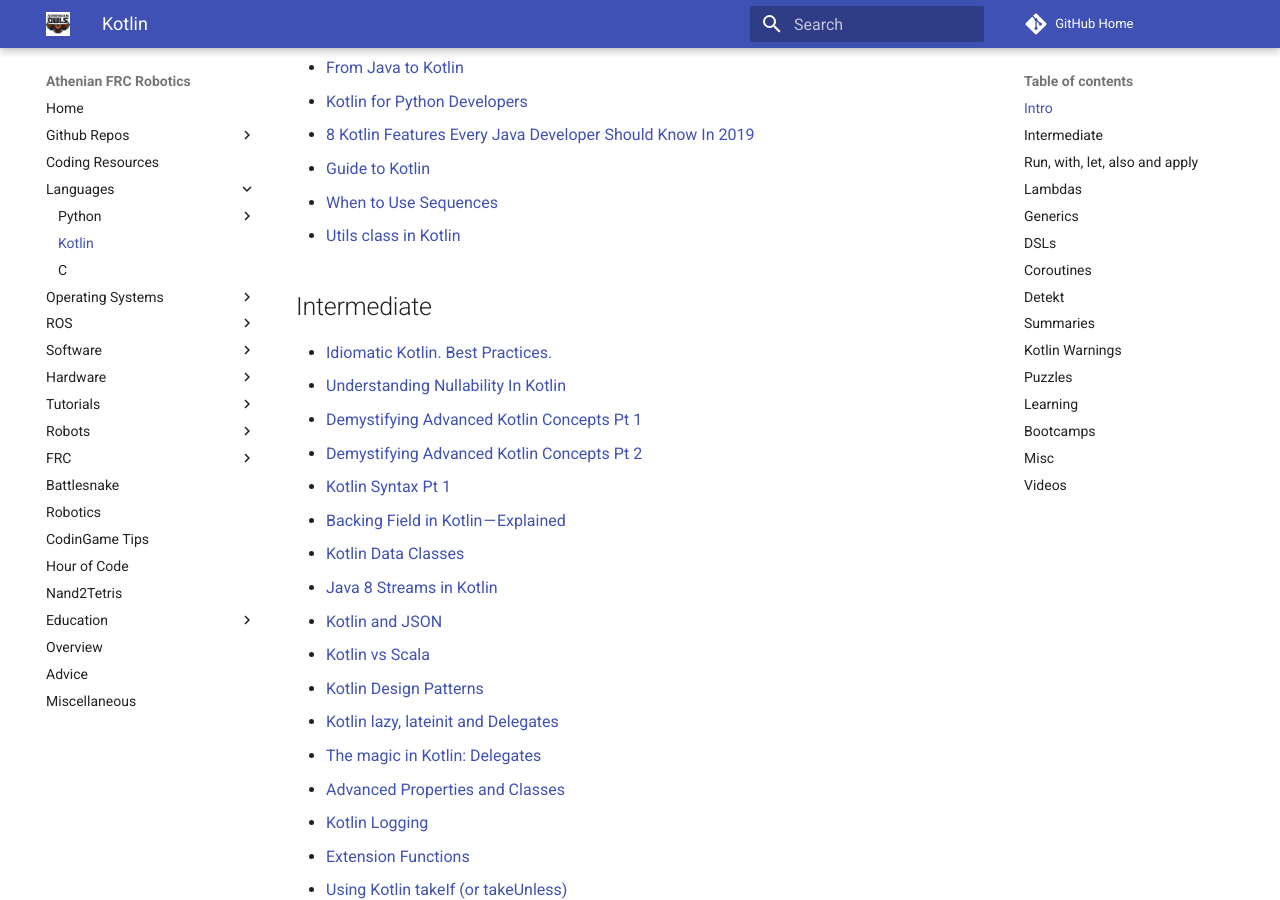
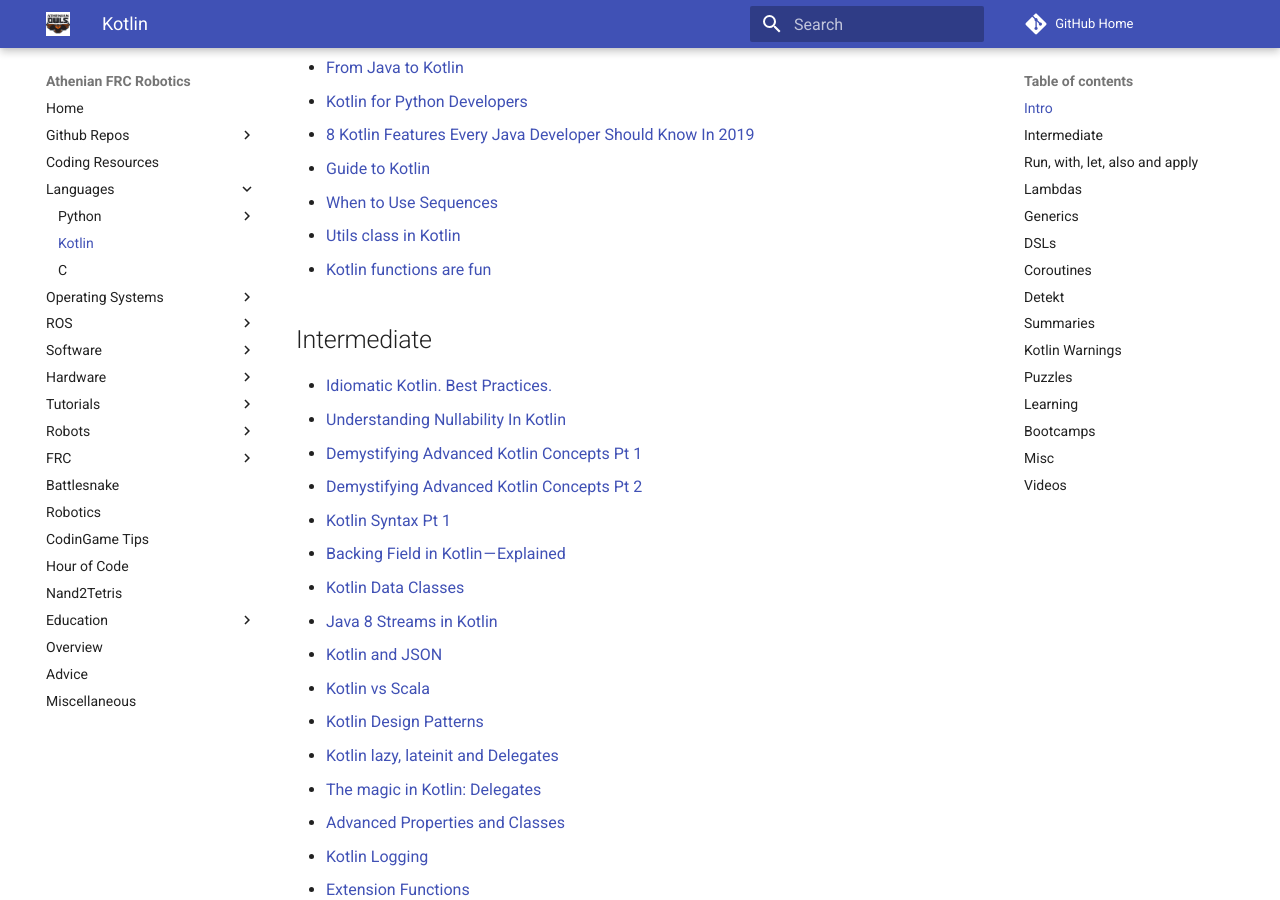
Before and after one commit to athenian-robotics/athenian-robotics-mkdocs, an MkDocs documentation site: the page built from docs/kotlin.md, in a window 1280 px wide and 900 px high, scrolled down 1116 px. Built offline with MkDocs 1.6.1 and Material for MkDocs 9.7.7, drawn with Linux system fonts in a browser that asks for light colours; comment, search, counter and statistics services are not loaded.

Commit message:
Update docs

```diff
--- a/docs/kotlin.md
+++ b/docs/kotlin.md
@@ -35,6 +35,7 @@
 * [Guide to Kotlin](https://github.com/Zhuinden/guide-to-kotlin)
 * [When to Use Sequences](https://typealias.com/guides/when-to-use-sequences/)
 * [Utils class in Kotlin](https://medium.com/@nhoxbypass/utils-class-in-kotlin-387a09b8d495)
+* [Kotlin functions are fun](https://proandroiddev.com/kotlin-functions-are-fun-8fdcd4e85a5)
 
 ## Intermediate
 * [Idiomatic Kotlin. Best Practices.](https://blog.philipphauer.de/idiomatic-kotlin-best-practices/)
```
